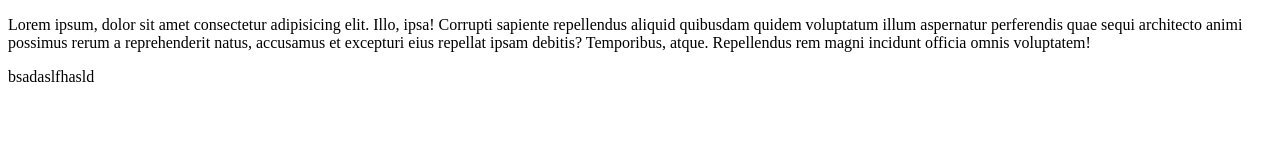
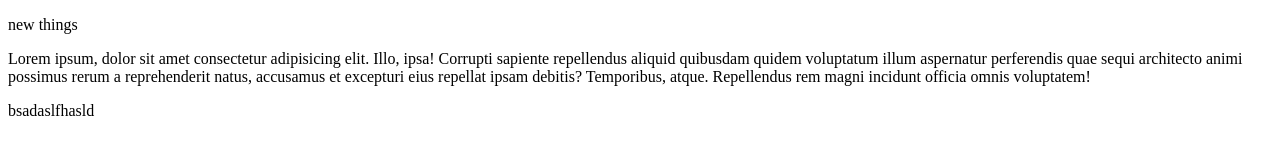
Before and after one commit to gasb150/partnerts2, a plain HTML site: page index.html in a window 1280 px wide. Drawn offline with Linux system fonts and the light colour scheme.

Commit message:
new things

```diff
--- a/index.html
+++ b/index.html
@@ -6,6 +6,7 @@
     <title>Document</title>
 </head>
 <body>
+    <p>new things</p>
     <p>
         Lorem ipsum, dolor sit amet consectetur adipisicing elit. Illo, ipsa! Corrupti sapiente repellendus aliquid quibusdam quidem voluptatum illum aspernatur perferendis quae sequi architecto animi possimus rerum a reprehenderit natus, accusamus et excepturi eius repellat ipsam debitis? Temporibus, atque. Repellendus rem magni incidunt officia omnis voluptatem!
     </p>
```
